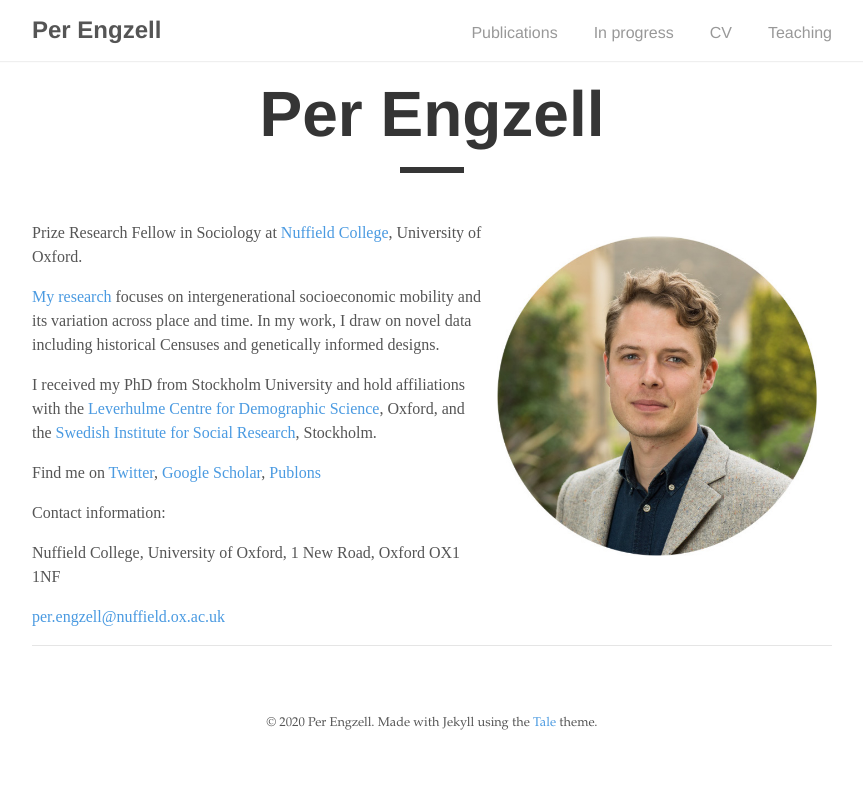
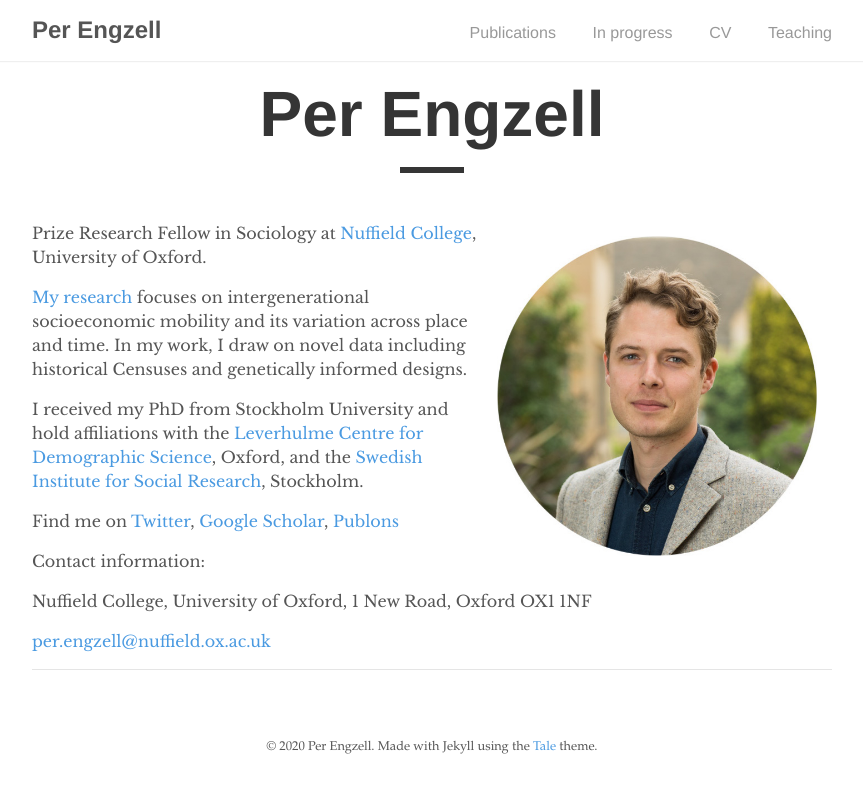
Before and after one commit to pengzell/pengzell.github.io, a Jekyll site: the page built from index.md, in a window 1280 px wide. Shown: the top 793 px of the page, without its empty margins (208-1071 px from the left). Built offline with Jekyll 4.4.1, drawn with Linux system fonts in a browser that asks for light colours.

Commit message:
Update _variables.scss

```diff
--- a/_sass/tale/_variables.scss
+++ b/_sass/tale/_variables.scss
@@ -11,7 +11,7 @@ $shadow-color: rgba(0, 0, 0, .2);
 $code-color: #bf616a;
 
 // Fonts
-$serif-primary: 'Times New Roman', 'Libre Baskerville', Times, serif;
+$serif-primary: 'Cardo', 'Libre Baskerville', 'Times New Roman', Times, serif;
 $serif-secondary: Palatino, 'Palatino LT STD', 'Palatino Linotype', 'Book Antiqua', 'Georgia', serif;
 $sans-serif: 'Helvetica Neue', 'Segoe UI', Helvetica, Arial, sans-serif;
 $monospaced: Menlo, Monaco, monospace;
```
